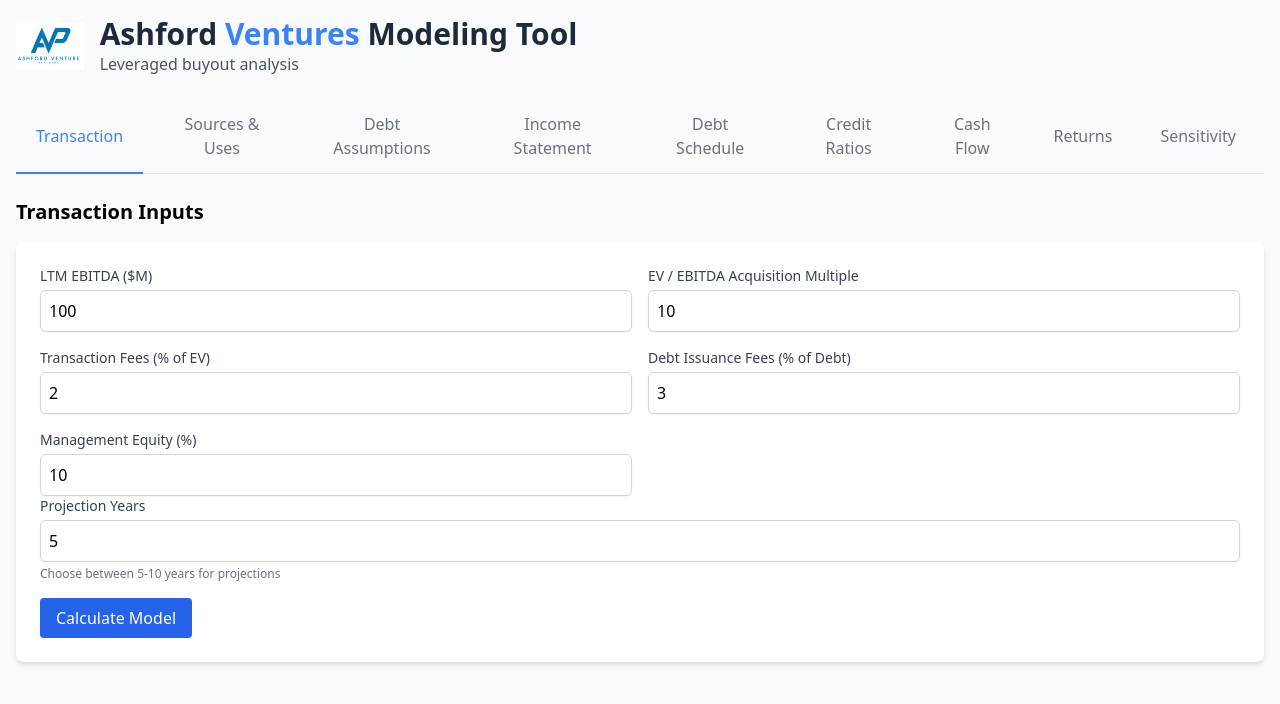
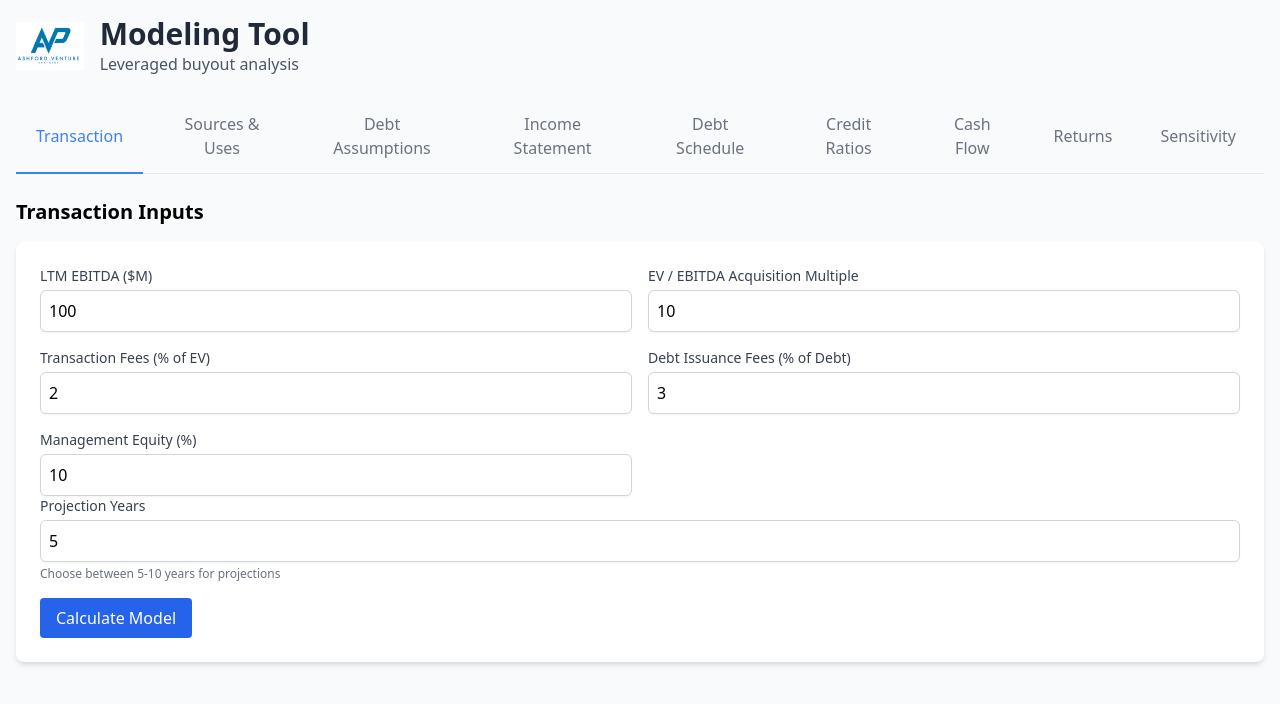
Before and after one commit to elvelu/advanced-lbo-model, a plain HTML site: page index.html in a window 1280 px wide. Drawn offline with nearby package versions, Linux system fonts and the light colour scheme.

Commit message:
Update index.html

```diff
--- a/index.html
+++ b/index.html
@@ -12,7 +12,7 @@
         <header class="mb-6 logo-container">
             <img src="ashfordlogo.png" alt="Company Logo" class="logo">
             <div>
-                <h1 class="text-3xl font-bold text-gray-800">Ashford <span class="logo-text">Ventures</span> Modeling Tool</h1>
+                <h1 class="text-3xl font-bold text-gray-800"> Modeling Tool</h1>
                 <p class="text-gray-600">Leveraged buyout analysis </p>
             </div>
         </header>
```
